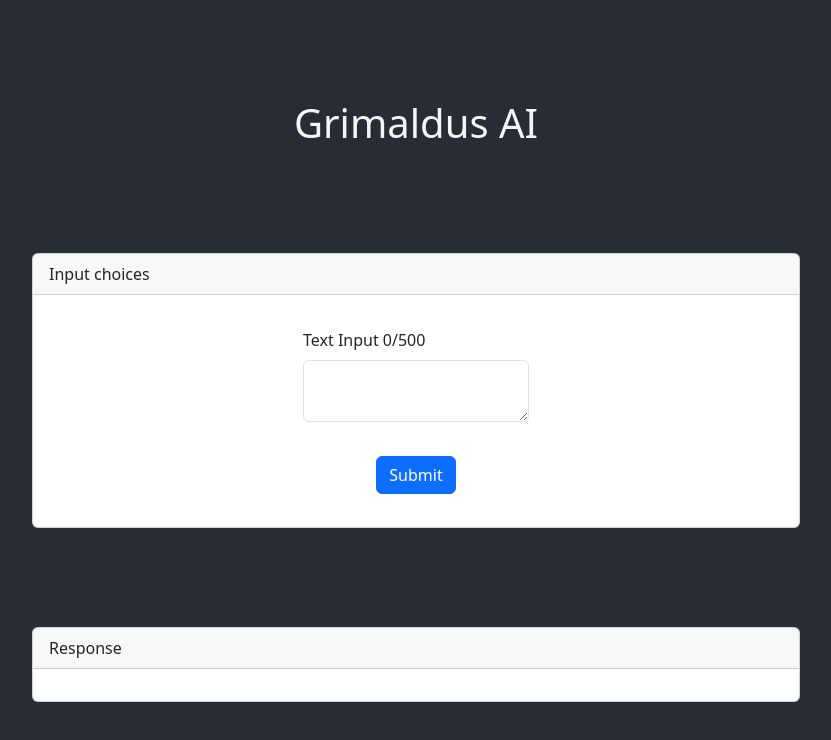
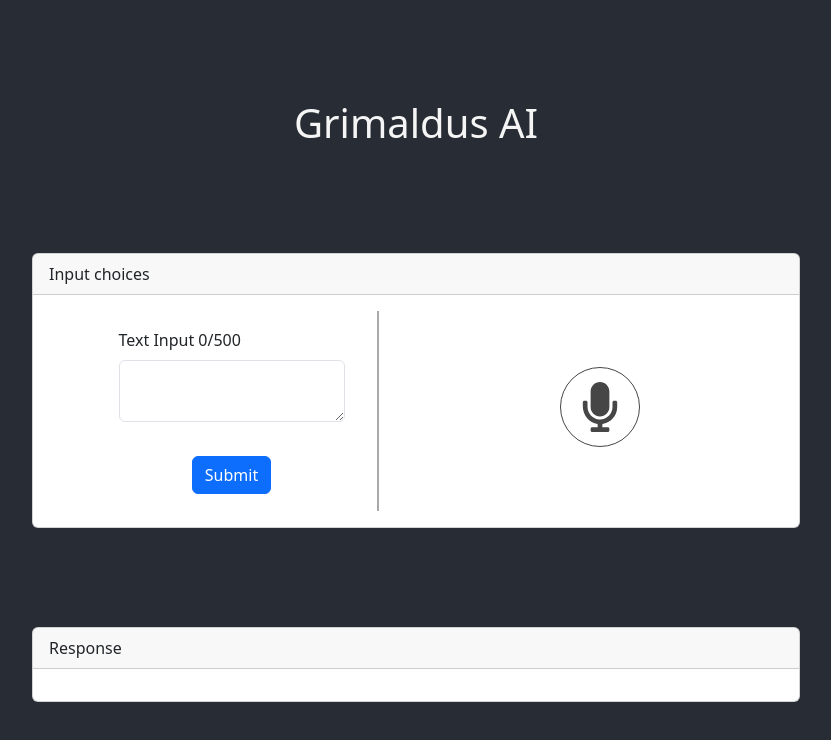
Before and after one commit to phellwege/grimaldusAI, a React (Create React App) app: page / in a window 1280 px wide. Shown: the top 740 px of the page, without its empty margins (224-1055 px from the left). Built offline with nearby package versions, Linux system fonts and the light colour scheme; no server answers.

Commit message:
added stt

```diff
--- a/src/App.css
+++ b/src/App.css
@@ -22,7 +22,7 @@
   width: 40%;
   min-height: 25vh;
   align-items: center;
-  /* border-right: 2px solid darkgray; */
+  border-right: 2px solid darkgray;
 }
 .cardRightDiv {
   display: flex;
--- a/src/App.js
+++ b/src/App.js
@@ -13,13 +13,35 @@ function App() {
   const tts_url = `https://api.elevenlabs.io/v1/text-to-speech/${process.env.REACT_APP_VOICE_ID}/stream`;
   const [loading, setLoading] = useState(false);
   const [textInput, setTextInput] = useState('');
-  const [audioFile, setAudioFile] = useState(null);
-  const [audioUrl, setAudioUrl] = useState('');
-  const [whisperTranscription, setWhisperTranscription] = useState(null)
   const [gptGeneratedResponse, setGptGeneratedResponse] = useState(null);
 
+  const [recording, setRecording] = useState(false);
+  let recognition = null;
+  const handleListening = () => {
+    const SpeechRecognition =
+      window.SpeechRecognition ||
+      window.webkitSpeechRecognition ||
+      window.mozSpeechRecognition ||
+      window.msSpeechRecognition;
 
-  const [recording, setRecording] = useState(false)
+    if (SpeechRecognition) {
+      const recognition = new SpeechRecognition();
+      recognition.lang = 'en-US';
+
+      recognition.onresult = (event) => {
+        const transcript = event.results[0][0].transcript;
+        setTextInput(transcript);
+      };
+
+      if (!recording) {
+        recognition.start();
+        setRecording(true);
+      } else {
+        recognition.stop();
+        setRecording(false);
+      }
+    }
+  };
 
   const handleSubmitText = async (e) => {
     e.preventDefault();
@@ -33,7 +55,7 @@ function App() {
       console.error(error)
     }
   };
-  // this is the brain of grimaldus
+  // this is the brain of Grimaldus
   const generateGPTResponse = async (textInput) => {
     try {
       const gptResponse = await openai.chat.completions.create({
@@ -159,41 +181,6 @@ function App() {
   };
 
 
-  // audio ingestion file blocked by cors
-  // const handleFileChange = (event) => {
-  //   setAudioFile(event.target.files[0]);
-  // };
-  // const handleTranscription = async () => {
-  //   if (!audioFile) return;
-
-  //   setLoading(true);
-  //   try {
-  //     const formData = new FormData();
-  //     formData.append('audio', audioFile);
-
-  //     const response = await fetch('https://api.openai.com/v1/speech/transcribe', {
-  //       method: 'POST',
-  //       headers: {
-  //         Authorization: `Bearer ${process.env.REACT_APP_OPENAI_API_KEY}`,
-  //       },
-  //       body: formData,
-  //     });
-
-  //     if (!response.ok) {
-  //       throw new Error('Failed to transcribe audio');
-  //     }
-
-  //     const data = await response.json();
-  //     setTextInput(data.transcription);
-  //     generateGPTResponse()
-  //     // setTranscription('');
-  //   } catch (error) {
-  //     console.error('Error transcribing audio:', error);
-  //   } finally {
-  //     setLoading(false);
-  //   }
-  // };
-
   return (
     <>
     {loading && (
@@ -227,35 +214,28 @@ function App() {
                 Submit
               </Button>
             </div>
-
-            {/* <div className='cardRightDiv'> */}
-              {/* <Form>
-                <Form.Group controlId="formFile" className="mb-3">
-                  <Form.Label>Audio Input</Form.Label>
-                  <Form.Control
-                  type="file"
-                  accept='audio/*'
-                  onChange={handleFileChange}
-                  />
-                  <Form.Text>File uploads are currently limited to 25 MB and the following input file types are supported: mp3, mp4, mpeg, mpga, m4a, wav, and webm.</Form.Text>
-                </Form.Group>
-              </Form> */}
-
-              {/* <div>
-                <h5>Or Try</h5>
+            {/* user audio input */}
+            <div className='cardRightDiv'>
+              <div>
                 <div
                 className='micDiv'
-                onClick={() => setRecording(true)}
                 >
                   {!recording ? (
-                    <FaMicrophone size={50} className='micIcon'/>
+                    <FaMicrophone
+                    size={50}
+                    className='micIcon'
+                    onClick={() => {handleListening()}}
+                    />
                   ) : (
-                    <ImCancelCircle size={50} className='cancelIcon'/>
+                    <ImCancelCircle
+                    size={50}
+                    className='cancelIcon'
+                    onClick={() => {handleListening()}}
+                    />
                   )}
                 </div>
-              </div> */}
-              {/* <Button onClick={handleTranscription}>Submit</Button>
-            </div> */}
+              </div>
+            </div>
           </div>
         </Card.Body>
       </Card>
```
